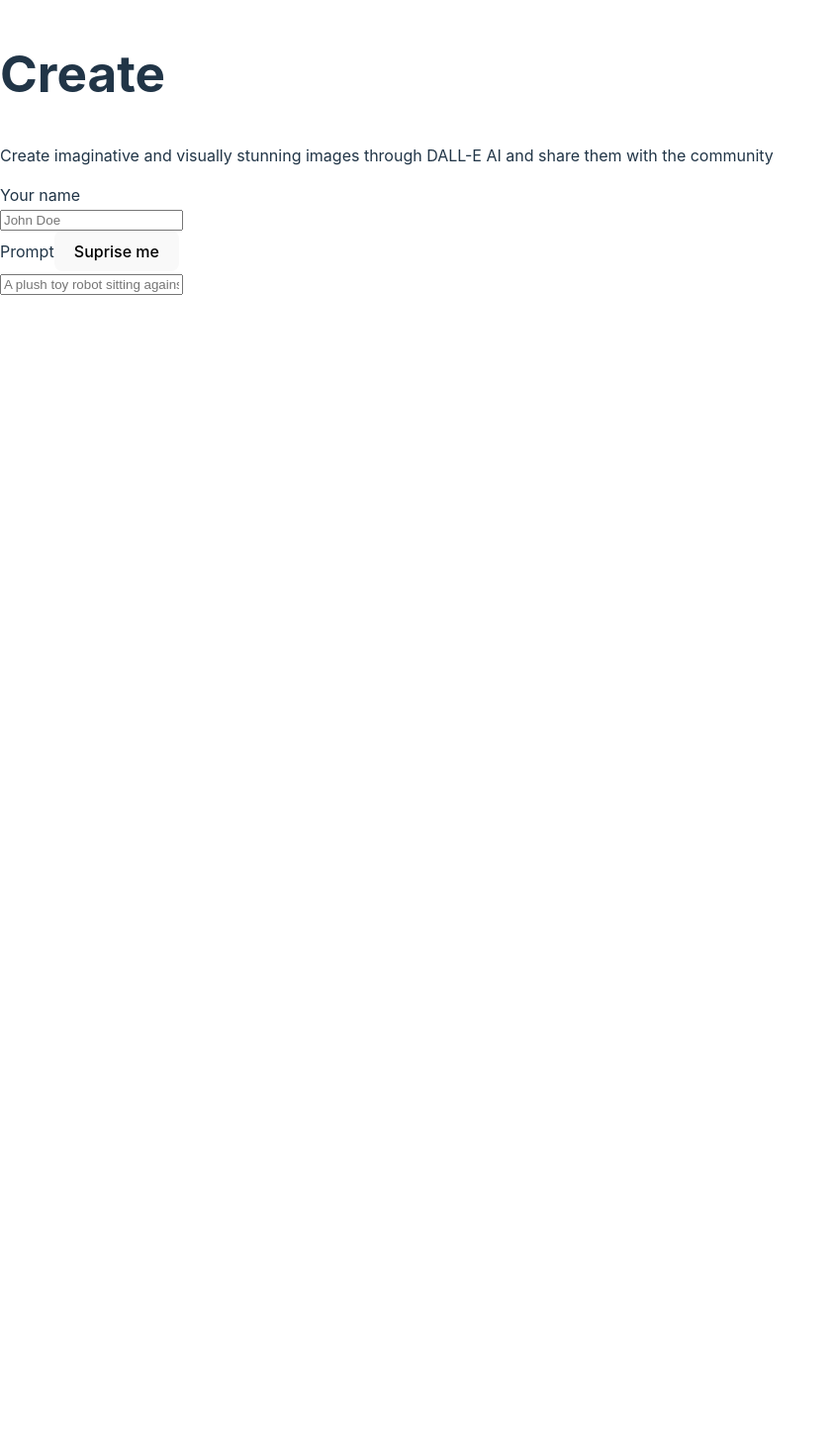
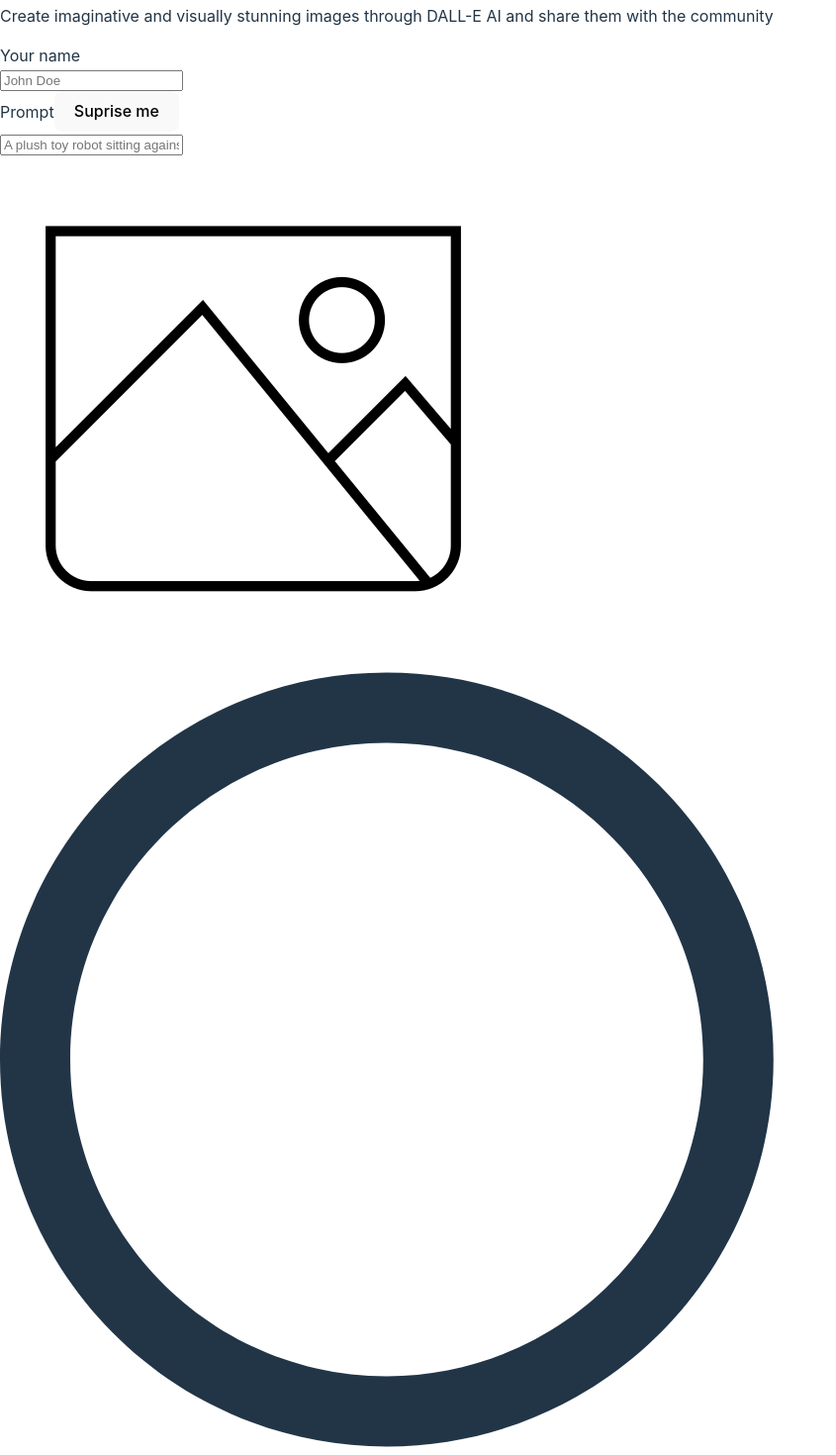
Before and after one commit to ghubisz/dall-e-clone, a React (Vite) app in the folder client/: page /create-post in a window 1280 px wide. Shown: the part 360-1830 px from the top of the page at 99% size, without its empty margins (0-845 px from the left). Before the commit the page ends 800 px from the top, so only its background shows below. Built offline with nearby package versions, Linux system fonts and the light colour scheme; a web font is replaced by a local one.

Commit message:
create-post-changes

```diff
--- a/client/src/pages/CreatePost.jsx
+++ b/client/src/pages/CreatePost.jsx
@@ -13,7 +13,7 @@
     prompt: '',
     photo: '',
   });
-  const [generatingImg, setGeneratingImg] = useState(false);
+  const [generatingImg, setGeneratingImg] = useState(true);
   const [loading, setLoading] = useState(false);
 
   const handleSubmit = () => {
@@ -58,6 +58,32 @@
               handleSupriseMe={handleSupriseMe}
             />
 
+            <div className="relative bg-gray-50 border border-gray-300 text-gray-900 text-sm rounded-lg focus:ring-blue-500 focus:border-blue-500 w-64 p-3 h-64 flex justify-center items-center">
+              {form.photo ? (
+                <img
+                  src={form.photo}
+                  alt={form.prompt}
+                  className="w-full h-full object-contain"
+                />
+              ) : (
+                <img
+                  src={preview}
+                  alt="preview"
+                  className="w-9/12 h-9/12 object-contain opacity-40"
+                />
+              )}
+
+              {generatingImg && (
+                <div className="absolute inset-0 z-0 flex justify-center items-center bg-[rgba(0,0,0,0.5)]">
+                  <Loader />
+                </div>
+
+              )}
+            </div>
+
+          </div>
+          <div className="mt-5 flex gap-5">
+
           </div>
         </form>
     </section>
```
